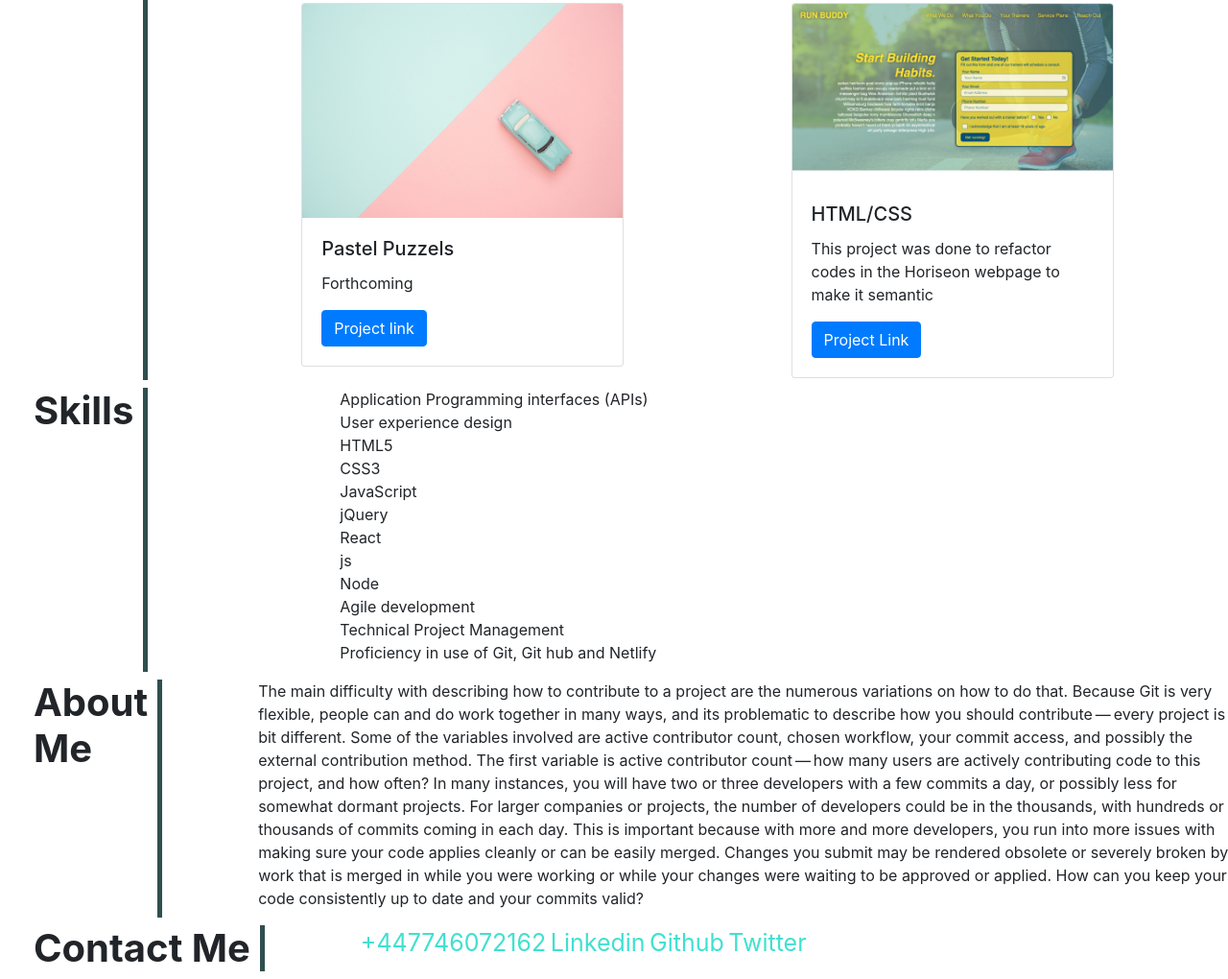
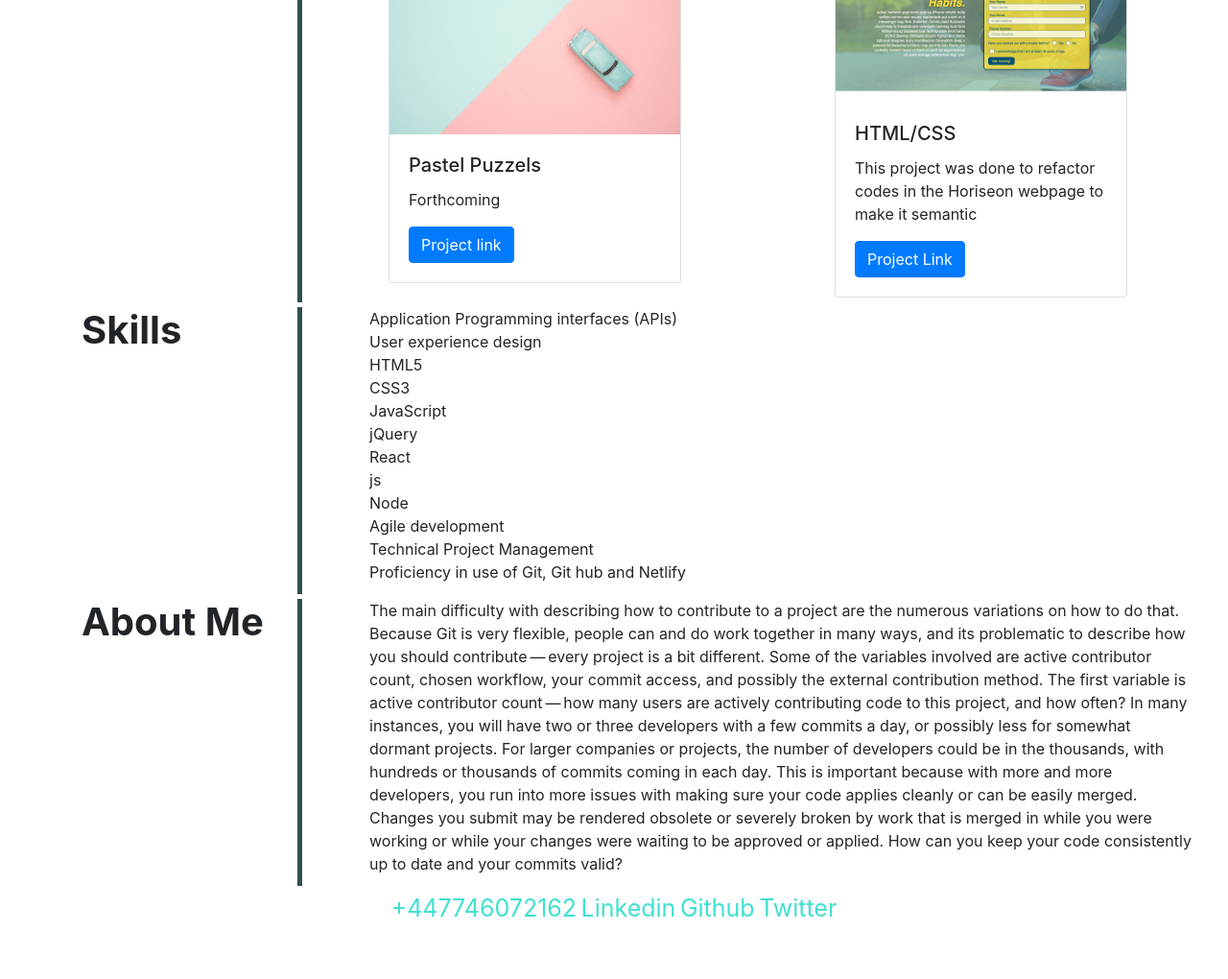
Before and after one commit to Kelllzzz/Bootstrap-Portfolio, a plain HTML site: page index.html in a window 1280 px wide. Shown: the part 1613-2633 px from the top of the page at 96% size. After the commit the page ends 2578 px from the top, so only its background shows below. Drawn offline with nearby package versions, Linux system fonts and the light colour scheme.

Commit message:
updated html sections and restyled css file

```diff
--- a/css/style.css
+++ b/css/style.css
@@ -14,17 +14,17 @@
     border-radius: 50%
 }
 
-.jumbotron h1 {
+/* .jumbotron h1 {
     background-color: royalblue;
 
-}
+}*/
 
 .intro {
     display: flex;
     align-items: center;
     margin-top: auto;
     font-size: large;
-    background-color: royalblue;
+    /* background-color: royalblue; */
     height: 80px;
 
 }
@@ -41,7 +41,9 @@ a {
 }
 
 .groups {
-    margin-left: 60px;
+    margin-left: 30px;
+    width: 1000px;
+
 }
 
 .groups li {
@@ -50,34 +52,54 @@ a {
 
 .page-section {
     flex-wrap: nowrap;
+    justify-content: space-evenly;
 
 }
 
-.page-section-row>div {
+/* .page-section-row>div {
     flex: 0 0 65%;
 }
-
+ */
 .subwork {
-    margin-left: 50px;
+    margin-left: 80px;
 }
 
 .title {
-    border-right: 5px solid darkslategray;
     font-weight: bolder;
     font-size: 40px;
     margin-right: 100px;
-    margin-left: 50px;
+    margin-left: 20px;
     padding-right: 10px;
+    width: 200px;
+
 }
 
 .title>h2 {
     flex: 0 0 30%;
+    width: 80px;
     text-align: right;
     padding-right: 5px;
+
 }
 
 .title>div {
     flex: 0 0 35%;
-    text-align: right;
+    text-align: left;
     padding-right: 10px;
 }
+
+.Parent{
+    width: 250px;
+    border-right: 5px solid darkslategray;
+    margin-bottom: 5px;
+    justify-content: center;
+    margin-left: 80px;
+
+}
+
+.Content{
+    width: 900px;
+    justify-content: center;
+    margin-left: 70px;
+    margin-right: 50px;
+}
--- a/index.html
+++ b/index.html
@@ -58,7 +58,9 @@
         </div>
         <!-- Work -->
         <section class="page-section row" id="work">
-            <h2 class="title">Work</h2>
+            <div class="Parent">
+                <h2 class="title">Work</h2>
+            </div>
 
             <!-- Body Section -->
             <div class="subwork ">
@@ -135,7 +137,9 @@
 
         <!-- skills -->
         <section class="page-section row" id="Skills">
-            <h2 class="title">Skills</h2>
+            <div class="Parent">
+                <h2 class="title">Skills</h2>
+            </div>
             <div class="groups">
                 <ul>
                     <li>Application Programming interfaces (APIs)</li>
@@ -154,10 +158,28 @@
             </div>
 
         </section>
-        <!-- About Me -->
+
+
+
+        <!-- Optional JavaScript -->
+        <!-- jQuery first, then Popper.js, then Bootstrap JS -->
+        <script src="https://code.jquery.com/jquery-3.2.1.slim.min.js"
+            integrity="sha384-KJ3o2DKtIkvYIK3UENzmM7KCkRr/rE9/Qpg6aAZGJwFDMVNA/GpGFF93hXpG5KkN"
+            crossorigin="anonymous"></script>
+        <script src="https://cdn.jsdelivr.net/npm/popper.js@1.12.9/dist/umd/popper.min.js"
+            integrity="sha384-ApNbgh9B+Y1QKtv3Rn7W3mgPxhU9K/ScQsAP7hUibX39j7fakFPskvXusvfa0b4Q"
+            crossorigin="anonymous"></script>
+        <script src="https://cdn.jsdelivr.net/npm/bootstrap@4.0.0/dist/js/bootstrap.min.js"
+            integrity="sha384-JZR6Spejh4U02d8jOt6vLEHfe/JQGiRRSQQxSfFWpi1MquVdAyjUar5+76PVCmYl"
+            crossorigin="anonymous"></script>
+    </body>
+    <footer>
+                <!-- About Me -->
         <section class="page-section row" id="About Me">
-            <h2 class="title">About Me</h2>
-            <div>
+            <div class="Parent">
+                <h2 class="title">About Me</h2>
+            </div>
+            <div class="Content">
                 <p>
                     The main difficulty with describing how to contribute to a project are the numerous variations on
                     how to do
@@ -185,23 +207,7 @@
                 </p>
             </div>
         </section>
-
-        <!-- Optional JavaScript -->
-        <!-- jQuery first, then Popper.js, then Bootstrap JS -->
-        <script src="https://code.jquery.com/jquery-3.2.1.slim.min.js"
-            integrity="sha384-KJ3o2DKtIkvYIK3UENzmM7KCkRr/rE9/Qpg6aAZGJwFDMVNA/GpGFF93hXpG5KkN"
-            crossorigin="anonymous"></script>
-        <script src="https://cdn.jsdelivr.net/npm/popper.js@1.12.9/dist/umd/popper.min.js"
-            integrity="sha384-ApNbgh9B+Y1QKtv3Rn7W3mgPxhU9K/ScQsAP7hUibX39j7fakFPskvXusvfa0b4Q"
-            crossorigin="anonymous"></script>
-        <script src="https://cdn.jsdelivr.net/npm/bootstrap@4.0.0/dist/js/bootstrap.min.js"
-            integrity="sha384-JZR6Spejh4U02d8jOt6vLEHfe/JQGiRRSQQxSfFWpi1MquVdAyjUar5+76PVCmYl"
-            crossorigin="anonymous"></script>
-    </body>
-    <footer>
-        <!-- contact -->
         <section class="page-section row" id="Contact Me">
-            <h2 class="title">Contact Me</h2>
             <div>
                 <a href="Mobile">+447746072162</a>
                 <a href="https://loremipsum.io/">Linkedin</a>
```
